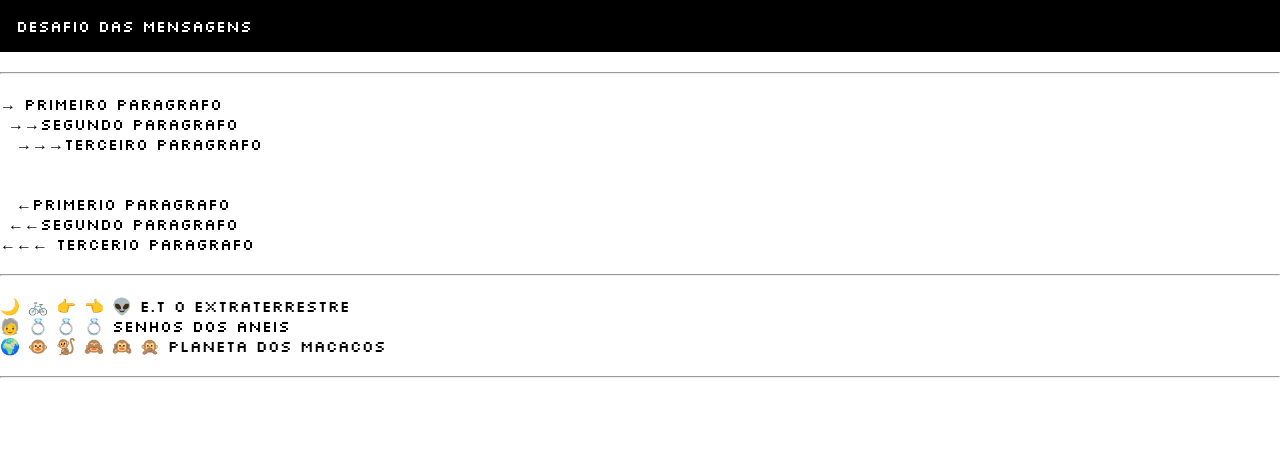
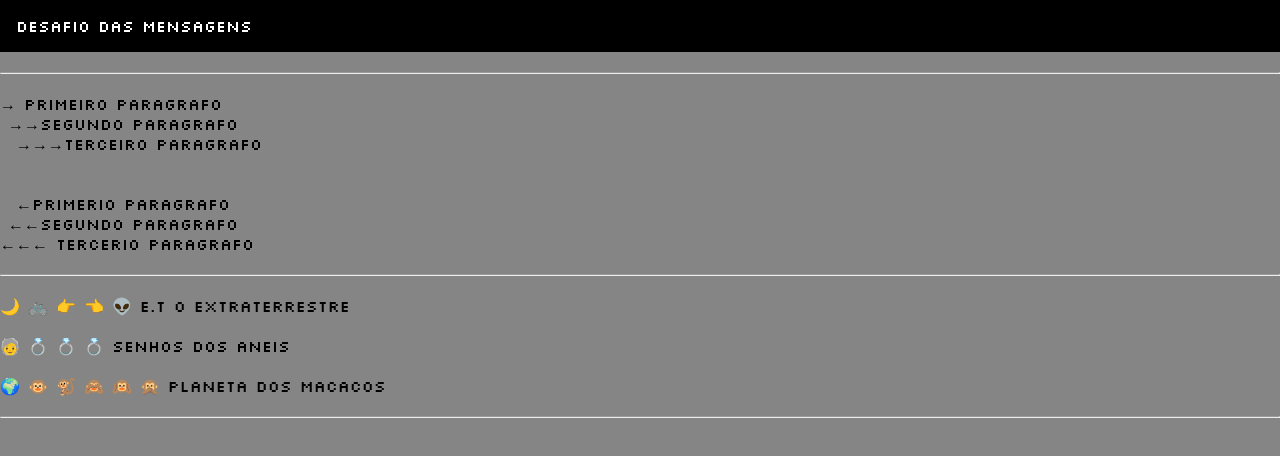
Before and after one commit to Luc6sx/aula5, a plain HTML site: page aula 5/index.html in a window 1280 px wide. Drawn offline with Linux system fonts and the light colour scheme.

Commit message:
Add files via upload

```diff
--- a/aula 5/index.html
+++ b/aula 5/index.html
@@ -16,6 +16,9 @@
   font-weight: 400;
   font-style: normal;
 
+}
+body{
+    background-color: rgb(133, 133, 133);
 }
 main{
     background-color: black;
@@ -45,7 +48,9 @@ main{
     <br><hr><br>
     <div>
         <p>	&#127769; &#128690; &#128073; &#128072; &#128125; E.T O Extraterrestre </p>
+        <br>
         <p> &#129491; &#128141; &#128141; &#128141; senhos dos aneis </p>
+        <br>
         <p> &#127757; &#128053; &#128018; &#128584; &#128585; &#128586; Planeta dos macacos</p>
 
     </div>
```
